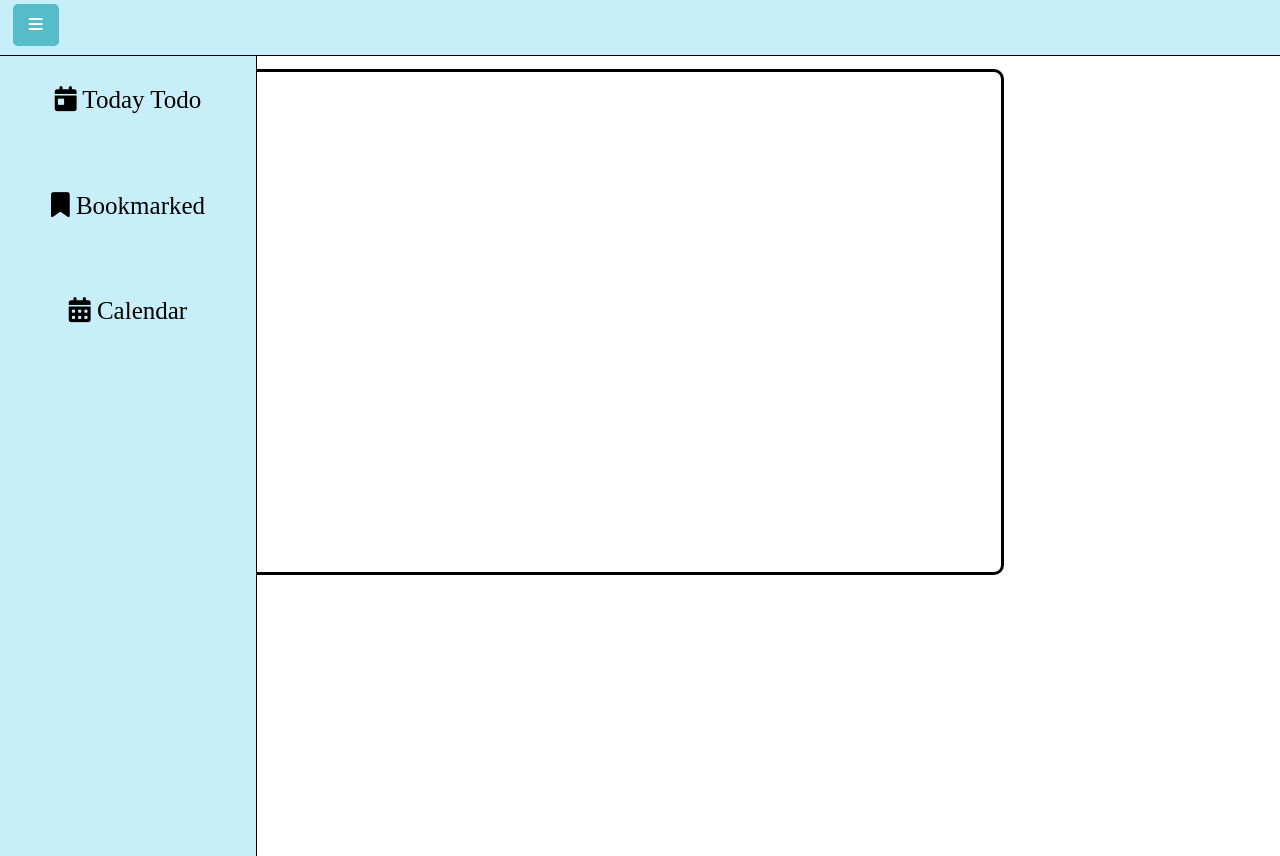
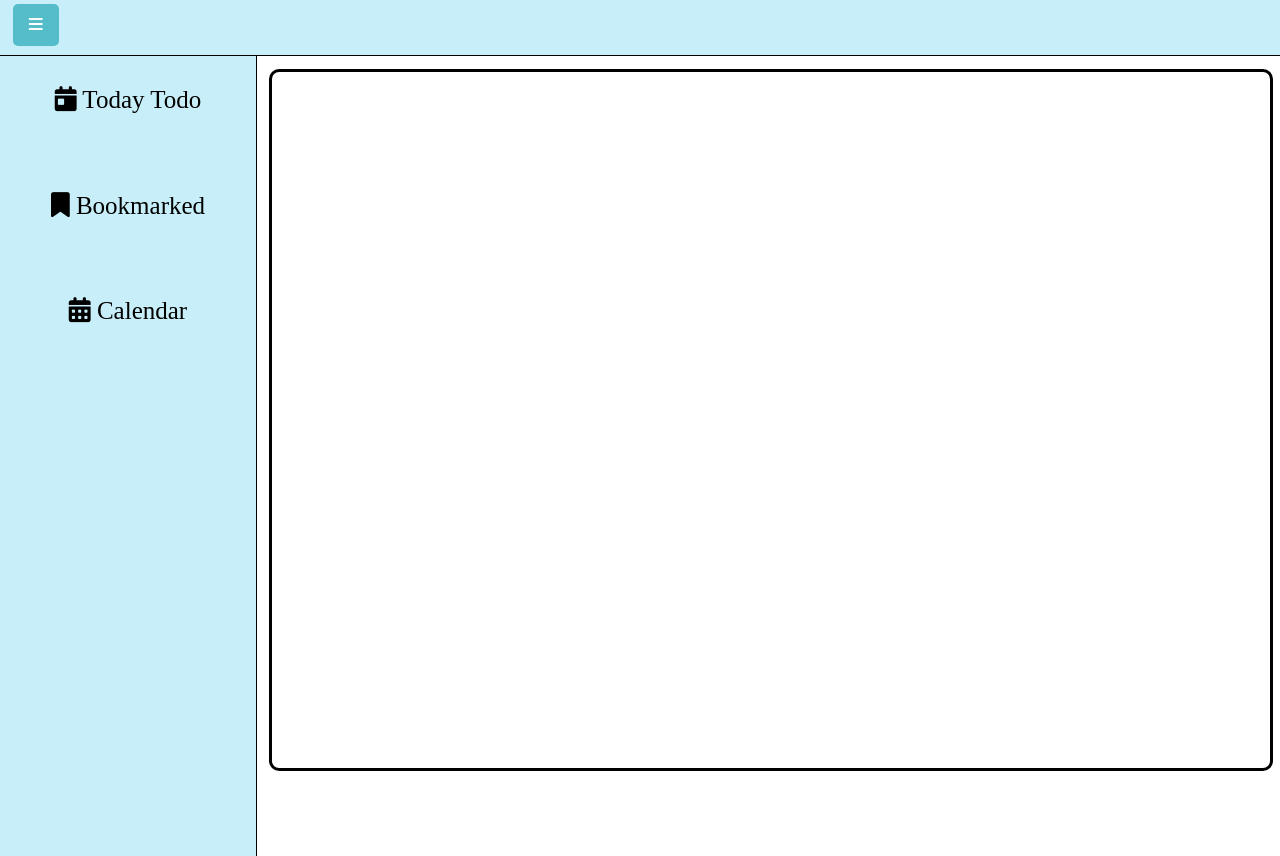
Before and after one commit to abarton97/To-Do-List, a plain HTML site: page index.html in a window 1280 px wide. After the commit the page ends 800 px from the top, so only its background shows below. Drawn offline with Linux system fonts and the light colour scheme.

Commit message:
Margin update

```diff
--- a/style.css
+++ b/style.css
@@ -52,9 +52,10 @@ body {
 }
 
 .sidebar {
+    position: fixed;
+    z-index: 1;
     height: 100%;
     width: 20%;
-    position: absolute;
     background-color: #C8EFF9;
     transition: 0.5s;
     border-right: 1px solid;
@@ -105,10 +106,13 @@ body {
 }
 
 .todoContainer {
-    align-items: center;
-    width: 78%;
-    height: 500px;
+    position: absolute;
+    width: 75.5%;
+    height: 83%;
     margin-top: 1%;
+    margin-left: 21%;
     border-radius: 10px;
     border-style: solid;
+    transition: margin-left .5s;
+    padding: 16px;
 }
```
Also changed, not shown: 1 other file.
